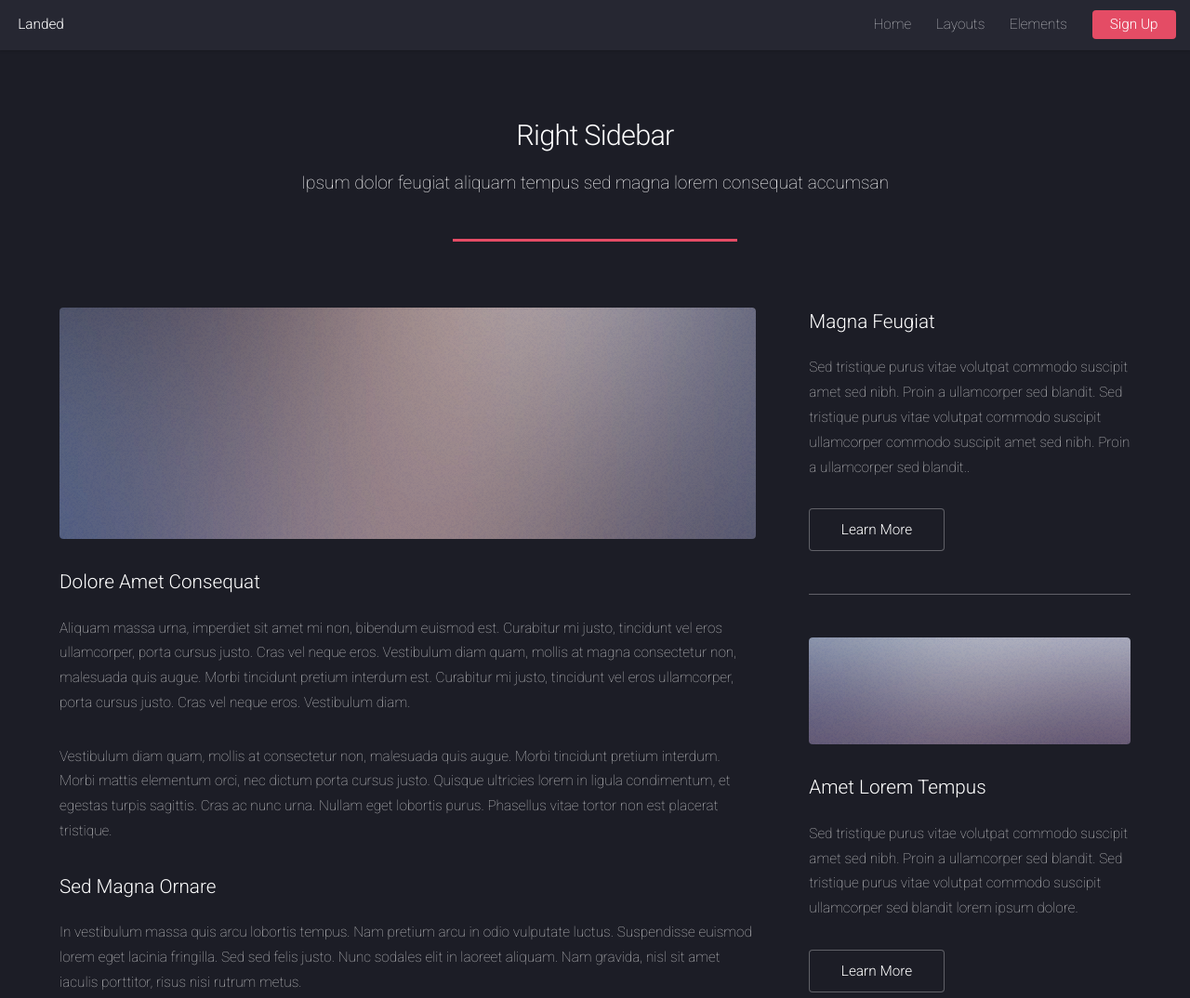
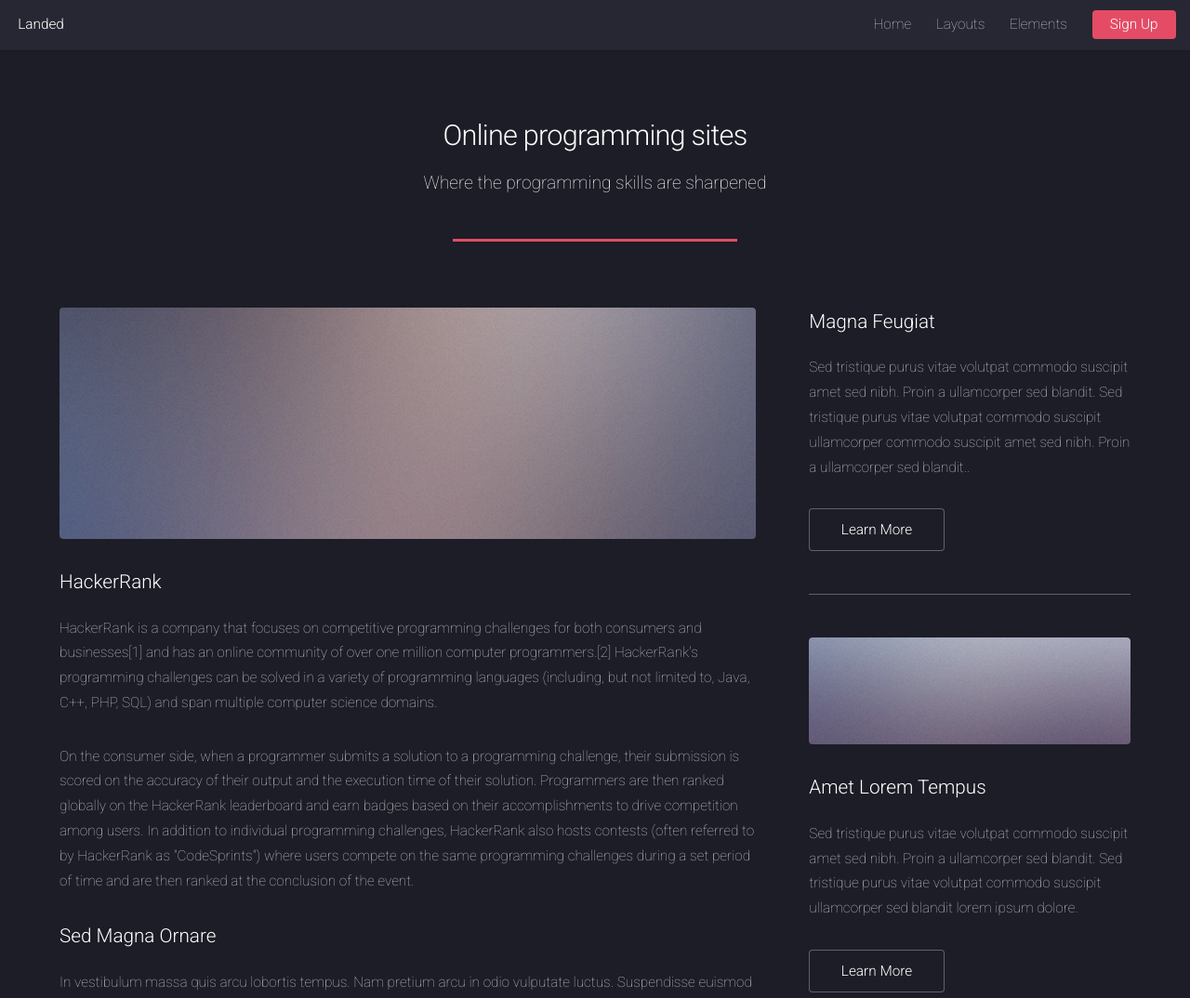
Before and after one commit to themayurkumbhar/Night-Coders, a plain HTML site: page onlinecoding.html in a window 1280 px wide. Shown: the top 1074 px of the page at 93% size. Drawn offline with Linux system fonts and the light colour scheme.

Commit message:
piyush added to online programming page

```diff
--- a/onlinecoding.html
+++ b/onlinecoding.html
@@ -50,8 +50,8 @@
 				<div id="main" class="wrapper style1">
 					<div class="container">
 						<header class="major">
-							<h2>Right Sidebar</h2>
-							<p>Ipsum dolor feugiat aliquam tempus sed magna lorem consequat accumsan</p>
+							<h2>Online programming sites</h2>
+							<p>Where the programming skills are sharpened</p>
 						</header>
 						<div class="row 150%">
 							<div class="8u 12u$(medium)">
@@ -59,9 +59,9 @@
 								<!-- Content -->
 									<section id="content">
 										<a href="#" class="image fit"><img src="images/pic06.jpg" alt="" /></a>
-										<h3>Dolore Amet Consequat</h3>
-										<p>Aliquam massa urna, imperdiet sit amet mi non, bibendum euismod est. Curabitur mi justo, tincidunt vel eros ullamcorper, porta cursus justo. Cras vel neque eros. Vestibulum diam quam, mollis at magna consectetur non, malesuada quis augue. Morbi tincidunt pretium interdum est. Curabitur mi justo, tincidunt vel eros ullamcorper, porta cursus justo. Cras vel neque eros. Vestibulum diam.</p>
-										<p>Vestibulum diam quam, mollis at consectetur non, malesuada quis augue. Morbi tincidunt pretium interdum. Morbi mattis elementum orci, nec dictum porta cursus justo. Quisque ultricies lorem in ligula condimentum, et egestas turpis sagittis. Cras ac nunc urna. Nullam eget lobortis purus. Phasellus vitae tortor non est placerat tristique.</p>
+										<h3>HackerRank</h3>
+										<p>HackerRank is a company that focuses on competitive programming challenges for both consumers and businesses[1] and has an online community of over one million computer programmers.[2] HackerRank's programming challenges can be solved in a variety of programming languages (including, but not limited to, Java, C++, PHP, SQL) and span multiple computer science domains.</p>
+										<p>On the consumer side, when a programmer submits a solution to a programming challenge, their submission is scored on the accuracy of their output and the execution time of their solution. Programmers are then ranked globally on the HackerRank leaderboard and earn badges based on their accomplishments to drive competition among users. In addition to individual programming challenges, HackerRank also hosts contests (often referred to by HackerRank as "CodeSprints") where users compete on the same programming challenges during a set period of time and are then ranked at the conclusion of the event.</p>
 										<h3>Sed Magna Ornare</h3>
 										<p>In vestibulum massa quis arcu lobortis tempus. Nam pretium arcu in odio vulputate luctus. Suspendisse euismod lorem eget lacinia fringilla. Sed sed felis justo. Nunc sodales elit in laoreet aliquam. Nam gravida, nisl sit amet iaculis porttitor, risus nisi rutrum metus.</p>
 										<ul>
```
